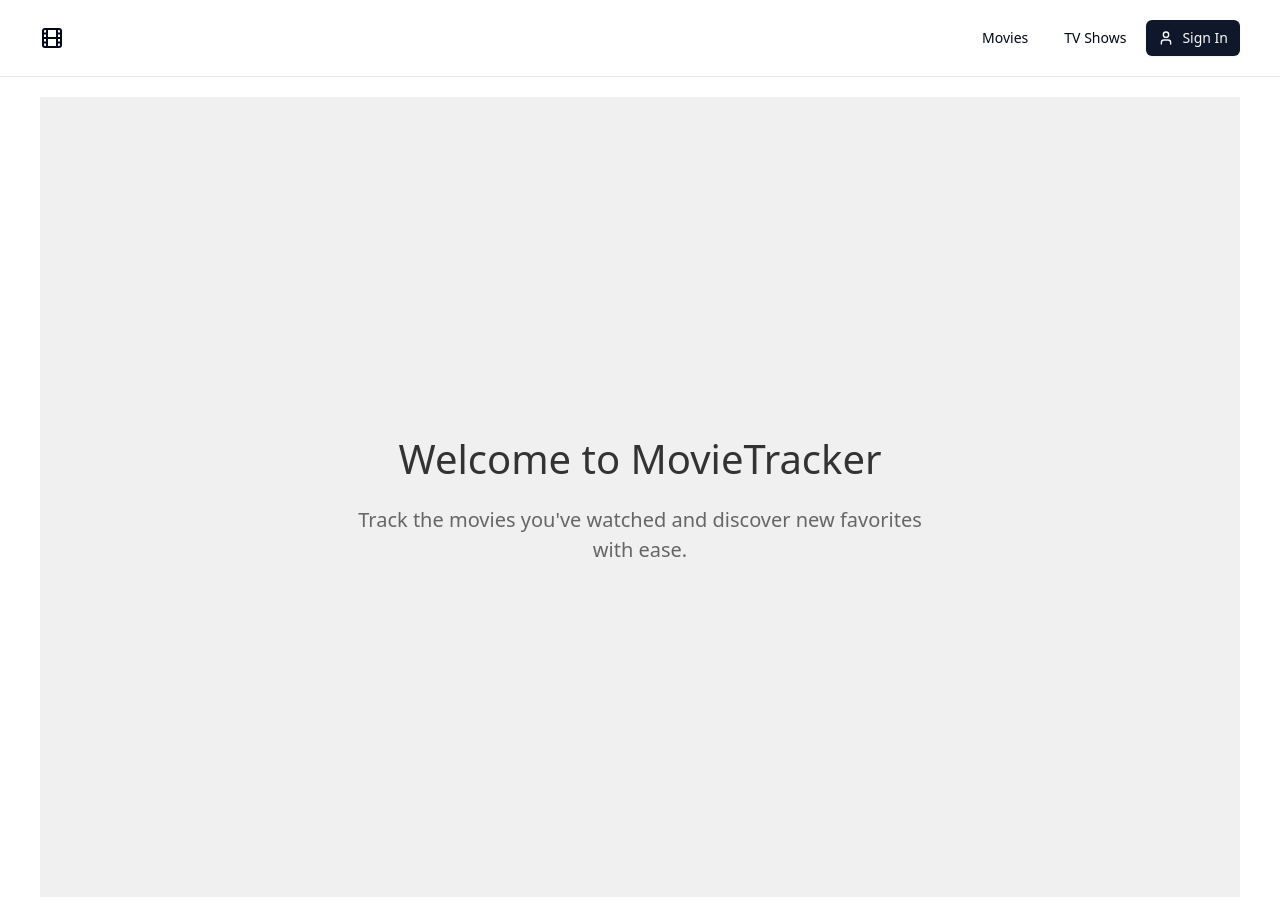
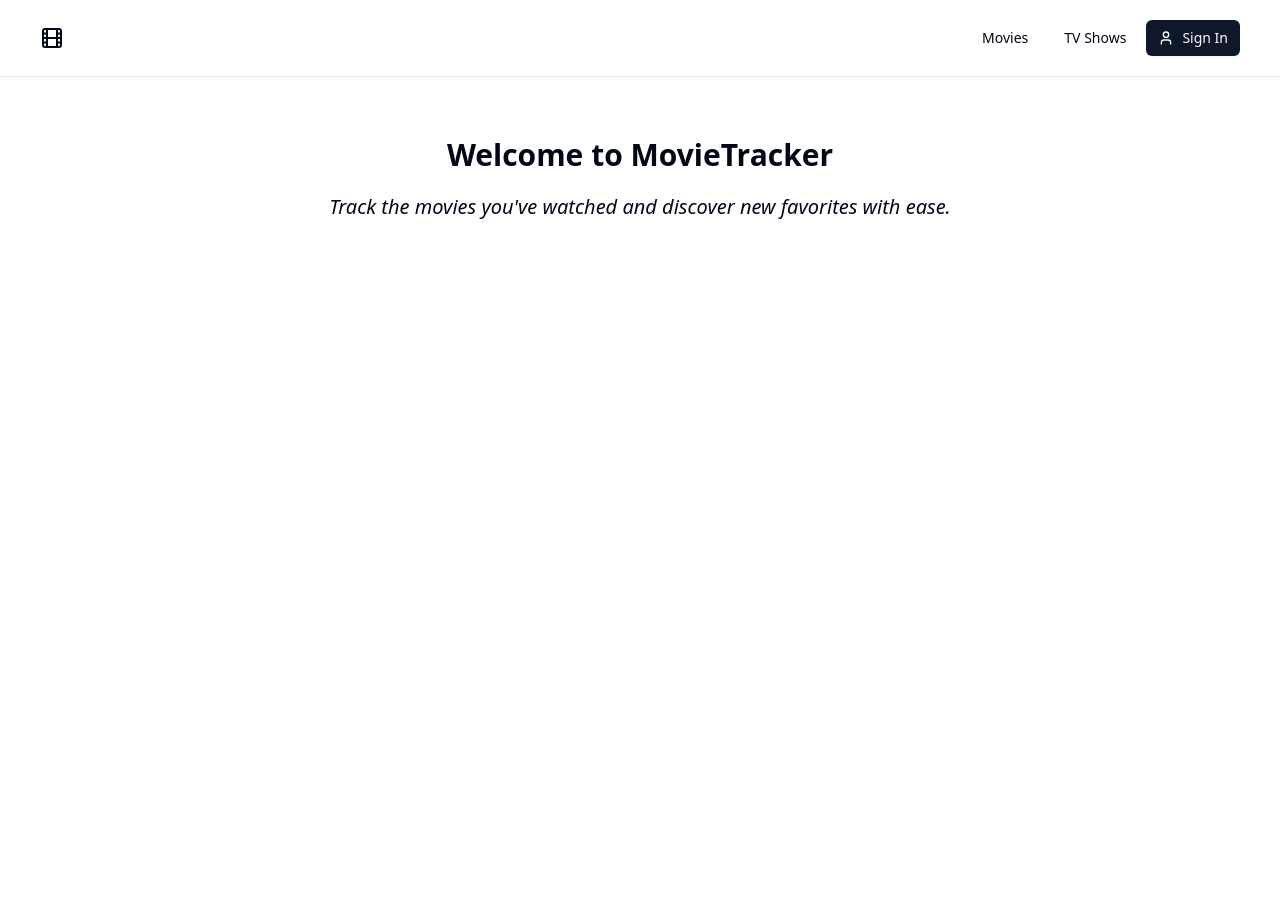
Before and after one commit to devaneyj3/movies-app, a Next.js app: page / in a window 1280 px wide. After the commit the page ends 800 px from the top, so only its background shows below. Built offline with nearby package versions, Linux system fonts and the light colour scheme; no server answers.

Commit message:
rrefactor paged to use tailwind

```diff
--- a/app/page.js
+++ b/app/page.js
@@ -2,7 +2,6 @@
 
 import { useState, useEffect } from "react";
 import { apiClient } from "@/utils/apiClient";
-import styles from "./page.module.scss";
 import MovieList from "@/components/MovieList/MovieList";
 import { dateFormatter } from "@/utils/dateFormater";
 
@@ -29,20 +28,20 @@ export default function Home() {
 	const maxDate = dates ? dateFormatter(dates.maximum) : "";
 
 	return (
-		<div className={styles.page}>
-			<main className={styles.main}>
-				<h1 className={styles.title}>Welcome to MovieTracker</h1>
-				<p className={styles.description}>
+		<div>
+			<div className="flex-col justify-items-center p-10">
+				<h1 className="font-bold text-3xl pb-5">Welcome to MovieTracker</h1>
+				<p className="text-xl italic">
 					Track the movies you&apos;ve watched and discover new favorites with
 					ease.
 				</p>
+			</div>
 			{dates && (
 				<h3>
 					Now in theaters between {minDate} and {maxDate}
 				</h3>
 			)}
 			{results && <MovieList data={results} />}
-			</main>
 		</div>
 	);
 }
--- a/app/page.module.scss
+++ /dev/null
@@ -1,29 +0,0 @@
-// styles/page.module.scss
-.page {
-  display: flex;
-  flex-direction: column;
-  min-height: 100vh;
-  background-color: #f0f0f0;
-}
-
-.main {
-  flex: 1;
-  display: flex;
-  flex-direction: column;
-  align-items: center;
-  justify-content: center;
-  padding: 2rem;
-}
-
-.title {
-  font-size: 2.5rem;
-  color: #333;
-}
-
-.description {
-  font-size: 1.25rem;
-  color: #666;
-  text-align: center;
-  max-width: 600px;
-  margin-top: 1rem;
-}
```
Also changed, not shown: components/Header/Header.module.scss (deleted, +0 -8 lines). Lines whose indentation alone changed are shown as unchanged.
